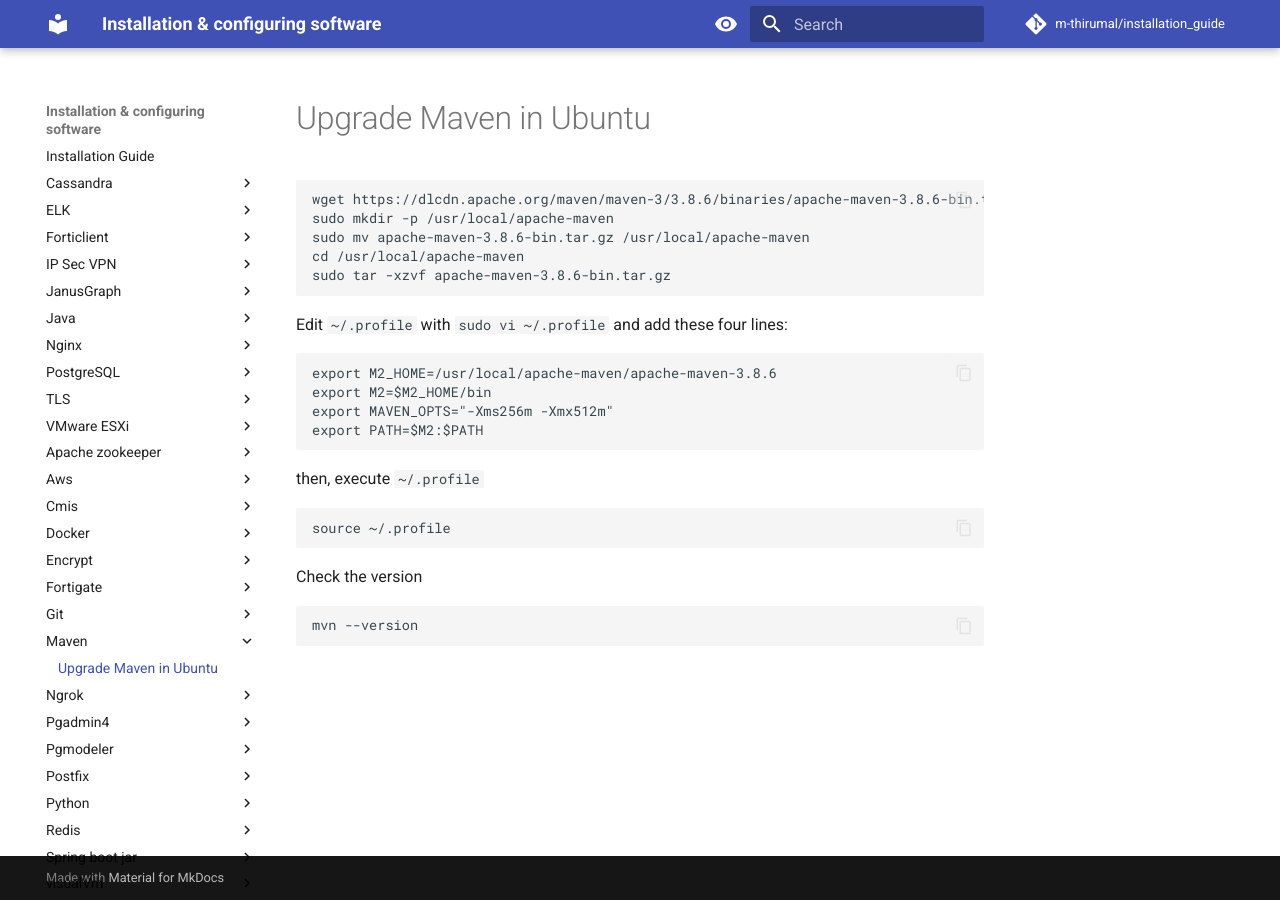
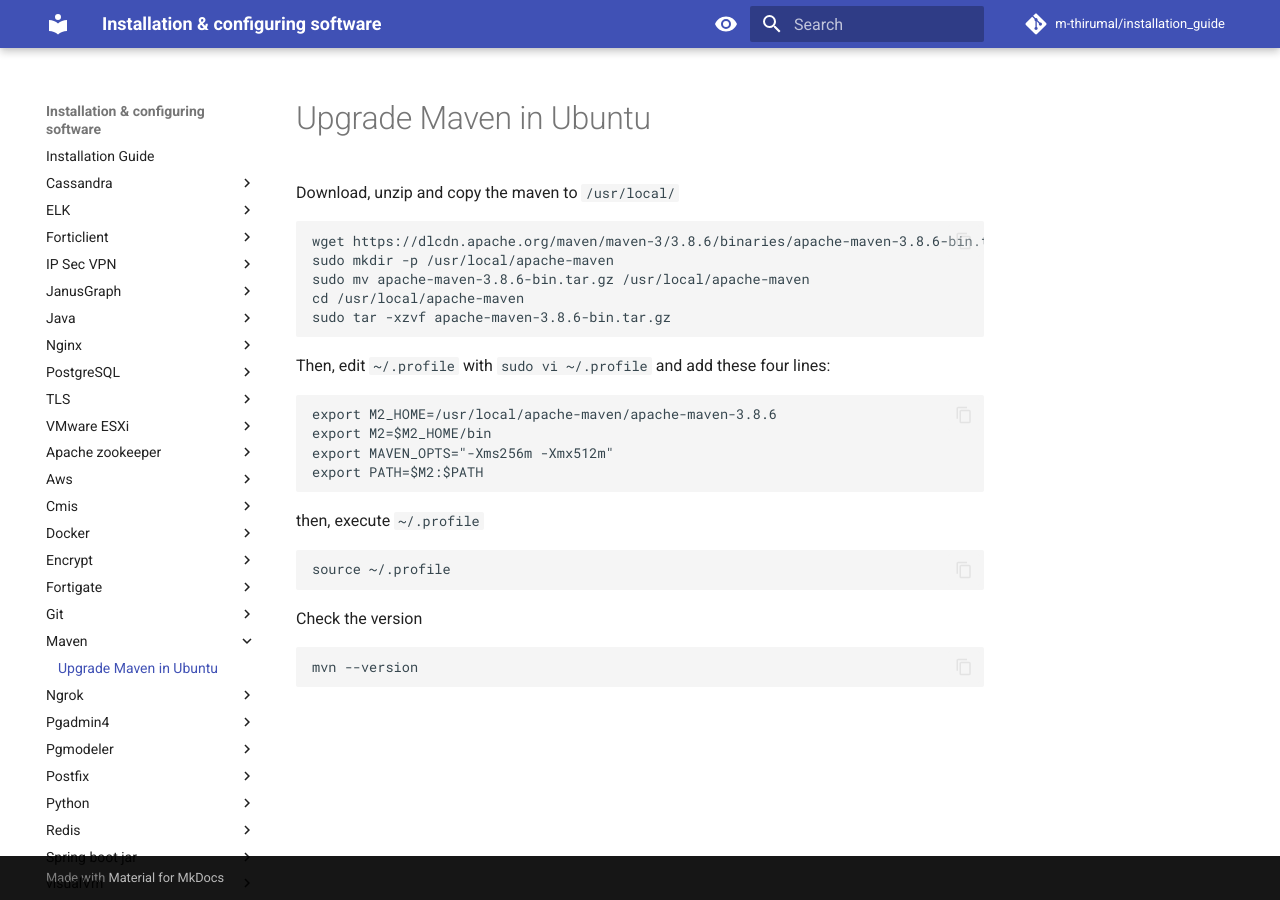
Before and after one commit to m-thirumal/installation_guide, an MkDocs documentation site: the page built from docs/maven/upgrade_maven.md, in a window 1280 px wide. Built offline with MkDocs 1.6.1 and Material for MkDocs 9.7.7, drawn with Linux system fonts in a browser that asks for light colours; comment, search, counter and statistics services are not loaded.

Commit message:
With explain

```diff
--- a/docs/maven/upgrade_maven.md
+++ b/docs/maven/upgrade_maven.md
@@ -1,4 +1,6 @@
 # Upgrade Maven in Ubuntu
+
+Download, unzip  and copy the maven to `/usr/local/`
 
     wget https://dlcdn.apache.org/maven/maven-3/3.8.6/binaries/apache-maven-3.8.6-bin.tar.gz
     sudo mkdir -p /usr/local/apache-maven
@@ -6,7 +8,7 @@
     cd /usr/local/apache-maven
     sudo tar -xzvf apache-maven-3.8.6-bin.tar.gz
 
-Edit `~/.profile` with `sudo vi ~/.profile` and add these four lines:
+Then, edit `~/.profile` with `sudo vi ~/.profile` and add these four lines:
 
     export M2_HOME=/usr/local/apache-maven/apache-maven-3.8.6
     export M2=$M2_HOME/bin
```
